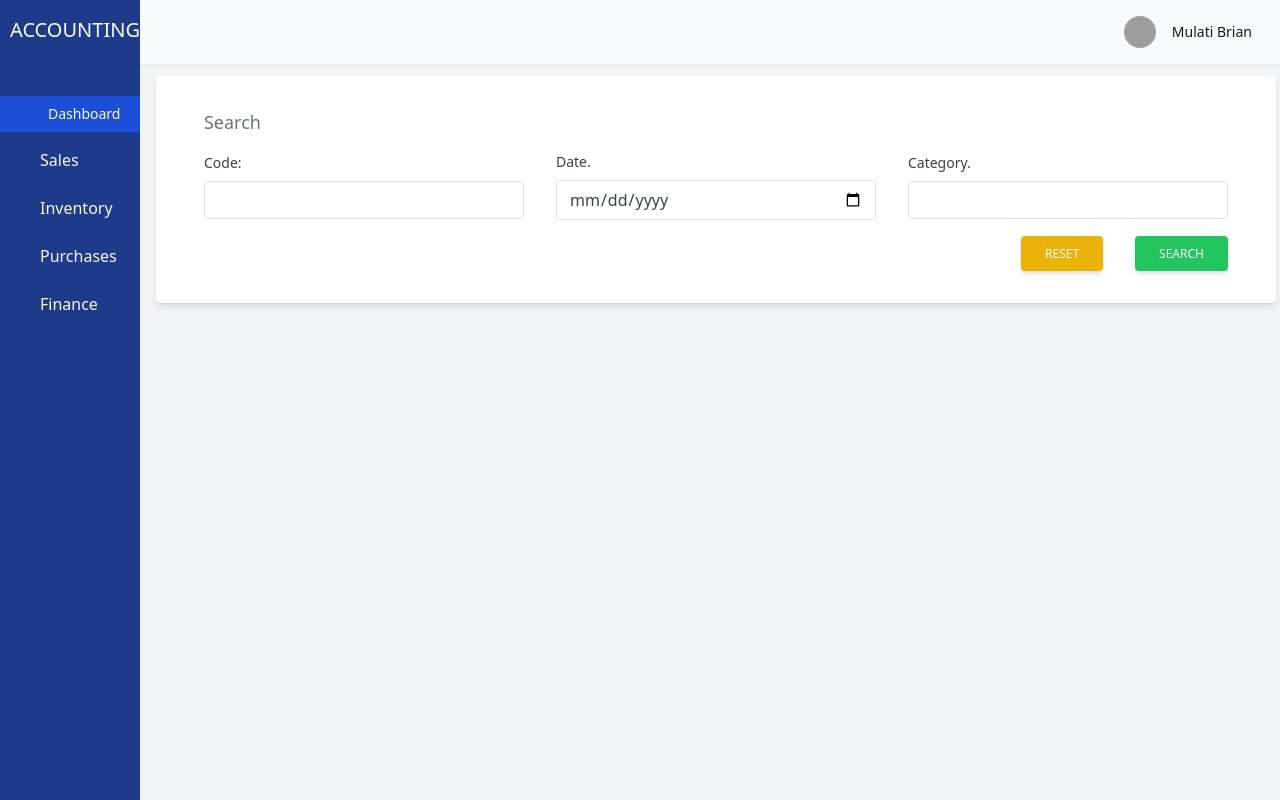
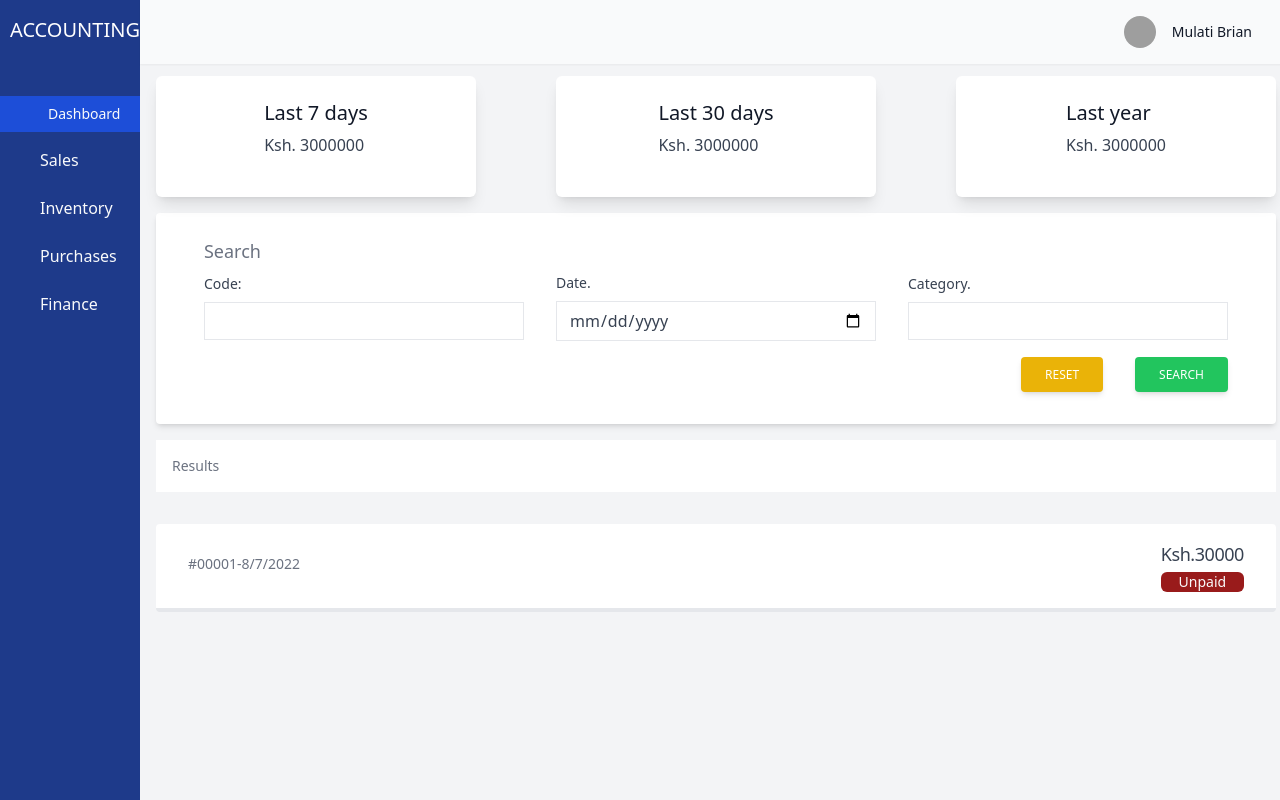
Before and after one commit to Brian-mula/accounting, a Nuxt app: page /expenses in a window 1280 px wide. Built offline with nearby package versions, Linux system fonts and the light colour scheme; grey boxes are pictures that could not be loaded.

Commit message:
modified expense page

```diff
--- a/pages/expenses.vue
+++ b/pages/expenses.vue
@@ -1,7 +1,50 @@
 <template>
   <div>
-    <form class="bg-white shadow-md rounded px-8 pt-6 pb-8 mb-4">
-    <h3 class="pt-2 pb-4 px-4 text-lg text-gray-500">Search</h3>
+    <div class="flex justify-between items-center mb-4">
+      <div class="flex justify-center w-80 cursor-pointer">
+        <div class="flex justify-center p-6 rounded-md shadow-lg bg-white w-full">
+          <div>
+          <h5 class="text-gray-900 text-xl leading-tight font-medium mb-2">
+            Last 7 days
+          </h5>
+          <p class="text-gray-700 text-base mb-4">
+            Ksh. 3000000
+          </p>
+          </div>
+
+        </div>
+      </div>
+
+      <div class="flex justify-center w-80 cursor-pointer">
+        <div class=" p-6 rounded-md shadow-lg bg-white w-full flex justify-center">
+          <div>
+          <h5 class="text-gray-900 text-xl leading-tight font-medium mb-2">
+            Last 30 days
+          </h5>
+          <p class="text-gray-700 text-base mb-4">
+            Ksh. 3000000
+          </p>
+          </div>
+
+        </div>
+      </div>
+
+      <div class="flex justify-center w-80 cursor-pointer">
+        <div class="flex justify-center p-6 rounded-md shadow-lg bg-white w-full">
+          <div>
+          <h5 class="text-gray-900 text-xl leading-tight font-medium mb-2">
+            Last year
+          </h5>
+          <p class="text-gray-700 text-base mb-4">
+            Ksh. 3000000
+          </p>
+          </div>
+
+        </div>
+      </div>
+    </div>
+    <form class="bg-white shadow-md rounded px-8 pt-4 pb-8 mb-4">
+      <h3 class="pt-2 pb-2 px-4 text-lg text-gray-500">Search</h3>
       <div class="flex items-center justify-between">
         <div class="w-80 mx-4">
           <div class="mb-4 w-full">
@@ -9,7 +52,7 @@
               Code:
             </label>
             <input
-              class=" appearance-none border  w-full py-2 px-3 text-gray-700 leading-tight focus:outline-none focus:shadow-outline"
+              class="appearance-none border w-full py-2 px-3 text-gray-700 leading-tight focus:outline-none focus:shadow-outline"
               placeholder=""
             />
           </div>
@@ -21,7 +64,7 @@
             </label>
             <input
               type="date"
-              class=" appearance-none border  w-full py-2 px-3 text-gray-700 leading-tight focus:outline-none focus:shadow-outline"
+              class="appearance-none border w-full py-2 px-3 text-gray-700 leading-tight focus:outline-none focus:shadow-outline"
               placeholder=""
             />
           </div>
@@ -32,27 +75,53 @@
             Category.
           </label>
           <input
-              class=" appearance-none border  w-full py-2 px-3 text-gray-700 leading-tight focus:outline-none focus:shadow-outline"
+            class="appearance-none border w-full py-2 px-3 text-gray-700 leading-tight focus:outline-none focus:shadow-outline"
             placeholder=""
           />
         </div>
       </div>
       <div class="flex justify-end items-center">
         <div class="mx-4">
-          <button type="button" class="inline-block px-6 py-2.5 bg-yellow-500 text-white font-medium text-xs leading-tight uppercase rounded shadow-md hover:bg-yellow-600 hover:shadow-lg focus:bg-yellow-600 focus:shadow-lg focus:outline-none focus:ring-0 active:bg-yellow-700 active:shadow-lg transition duration-150 ease-in-out">Reset</button>
+          <button
+            type="button"
+            class="inline-block px-6 py-2.5 bg-yellow-500 text-white font-medium text-xs leading-tight uppercase rounded shadow-md hover:bg-yellow-600 hover:shadow-lg focus:bg-yellow-600 focus:shadow-lg focus:outline-none focus:ring-0 active:bg-yellow-700 active:shadow-lg transition duration-150 ease-in-out"
+          >
+            Reset
+          </button>
         </div>
         <div class="mx-4">
-        <button type="button" class="inline-block px-6 py-2.5 bg-green-500 text-white font-medium text-xs leading-tight uppercase rounded shadow-md hover:bg-green-600 hover:shadow-lg focus:bg-green-600 focus:shadow-lg focus:outline-none focus:ring-0 active:bg-green-700 active:shadow-lg transition duration-150 ease-in-out">Search</button>
+          <button
+            type="button"
+            class="inline-block px-6 py-2.5 bg-green-500 text-white font-medium text-xs leading-tight uppercase rounded shadow-md hover:bg-green-600 hover:shadow-lg focus:bg-green-600 focus:shadow-lg focus:outline-none focus:ring-0 active:bg-green-700 active:shadow-lg transition duration-150 ease-in-out"
+          >
+            Search
+          </button>
         </div>
       </div>
     </form>
+     <h3 class="bg-white text-gray-500 text-sm p-4 mt-4">Results</h3>
+      <div class="mt-8 mb-4">
+      <div
+        class="flex justify-between items-center border-b-4 bg-white rounded px-8 pt-3 pb-4"
+      >
+        <div>
+          <p class="font-normal text-gray-500 text-sm">#00001-8/7/2022</p>
+
+        </div>
+
+        <div>
+          <h5 class="mb-1 mt-1 text-lg tracking-tight text-gray-700">
+            Ksh.30000
+          </h5>
+          <div class="bg-red-800 flex justify-center items-center rounded-md">
+            <p class="font-normal text-gray-50 text-sm">Unpaid</p>
+          </div>
+        </div>
+      </div>
+    </div>
   </div>
 </template>
 
-<script setup>
+<script setup></script>
 
-</script>
-
-<style lang="scss" scoped>
-
-</style>
+<style lang="scss" scoped></style>
```
Lines whose indentation alone changed are shown as unchanged.
